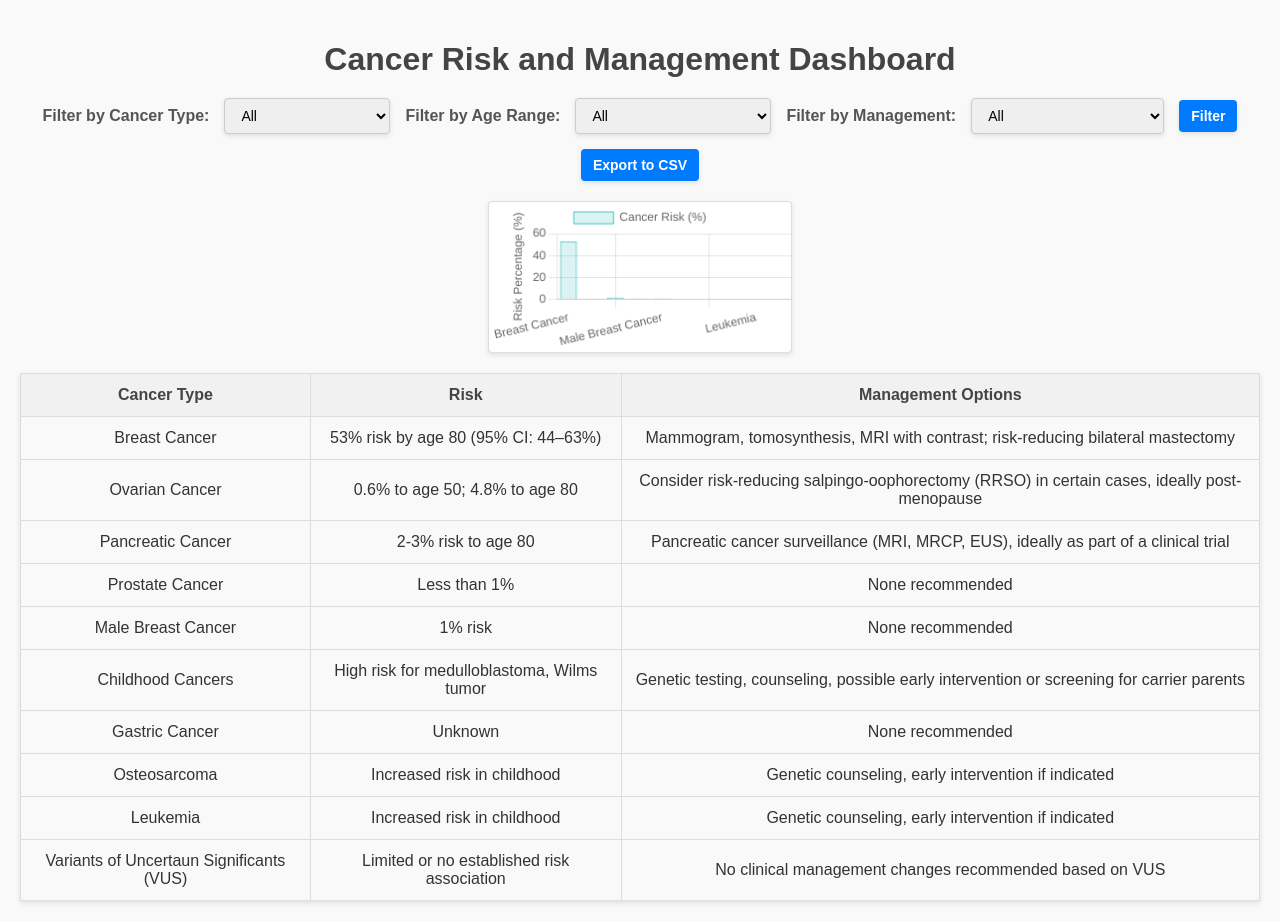
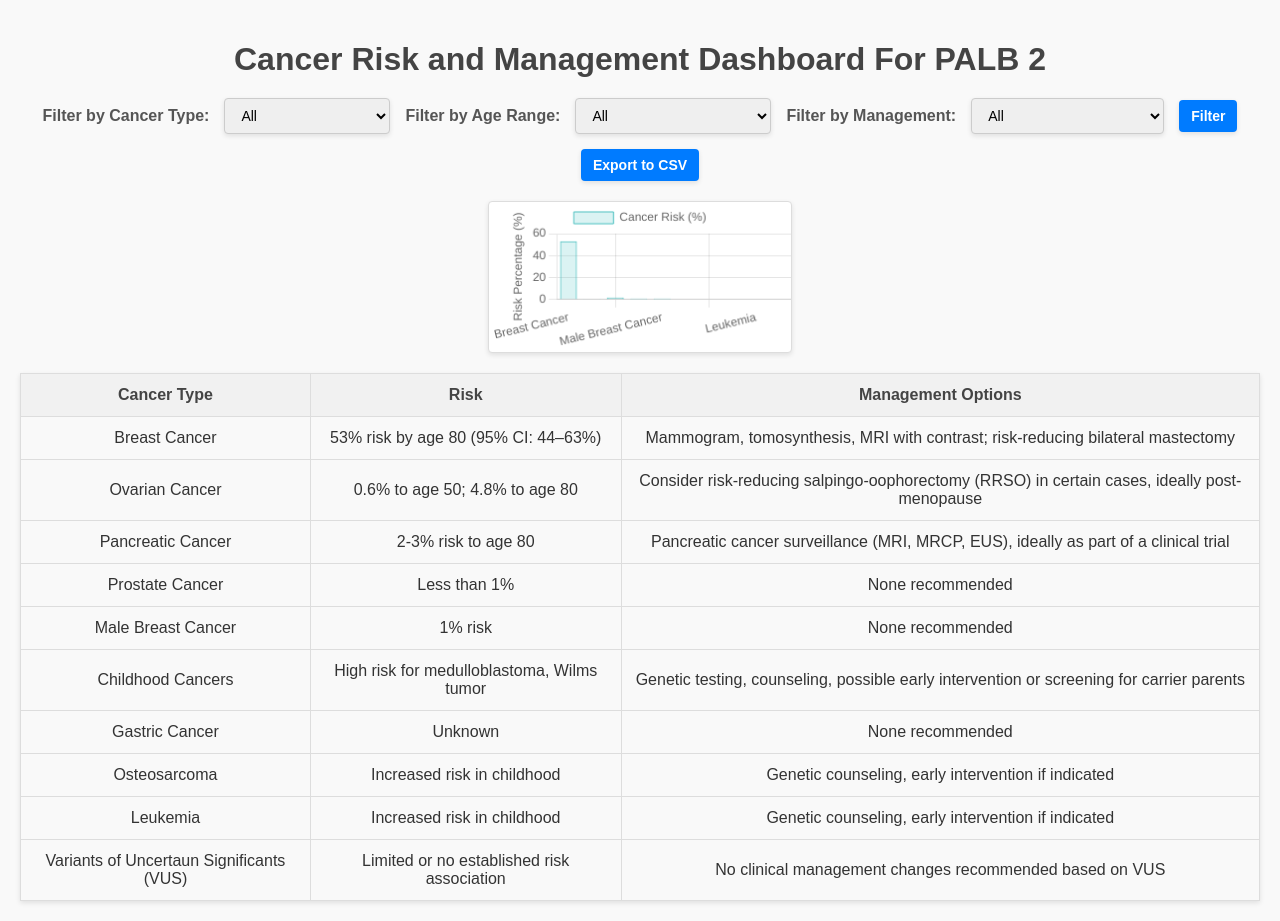
Before and after one commit to wingstopranch/PALB2-dashboard, a plain HTML site: page index.html in a window 1280 px wide. Drawn offline with nearby package versions, Linux system fonts and the light colour scheme.

Commit message:
Update index.html

```diff
--- a/index.html
+++ b/index.html
@@ -7,7 +7,7 @@
     <link rel="stylesheet" href="styles.css">
 </head>
 <body>
-    <h1>Cancer Risk and Management Dashboard</h1>
+    <h1>Cancer Risk and Management Dashboard For PALB 2</h1>
 
     <!-- Filters -->
     <div id="filters">
```
